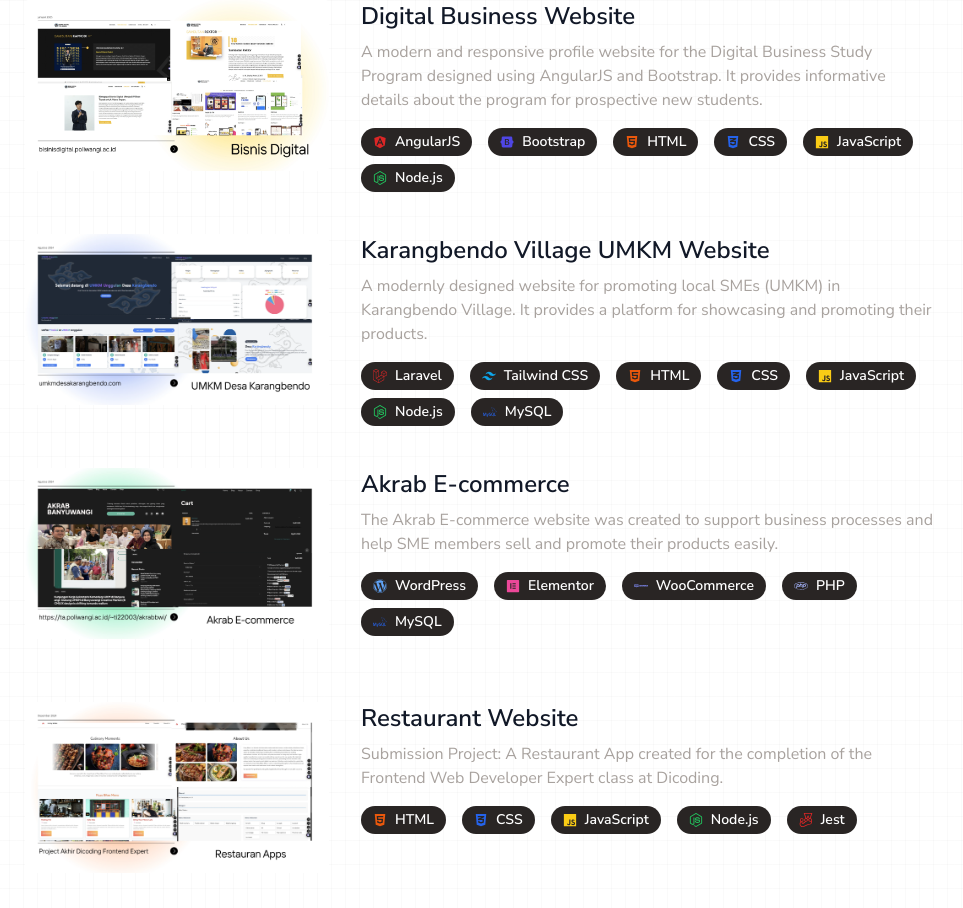
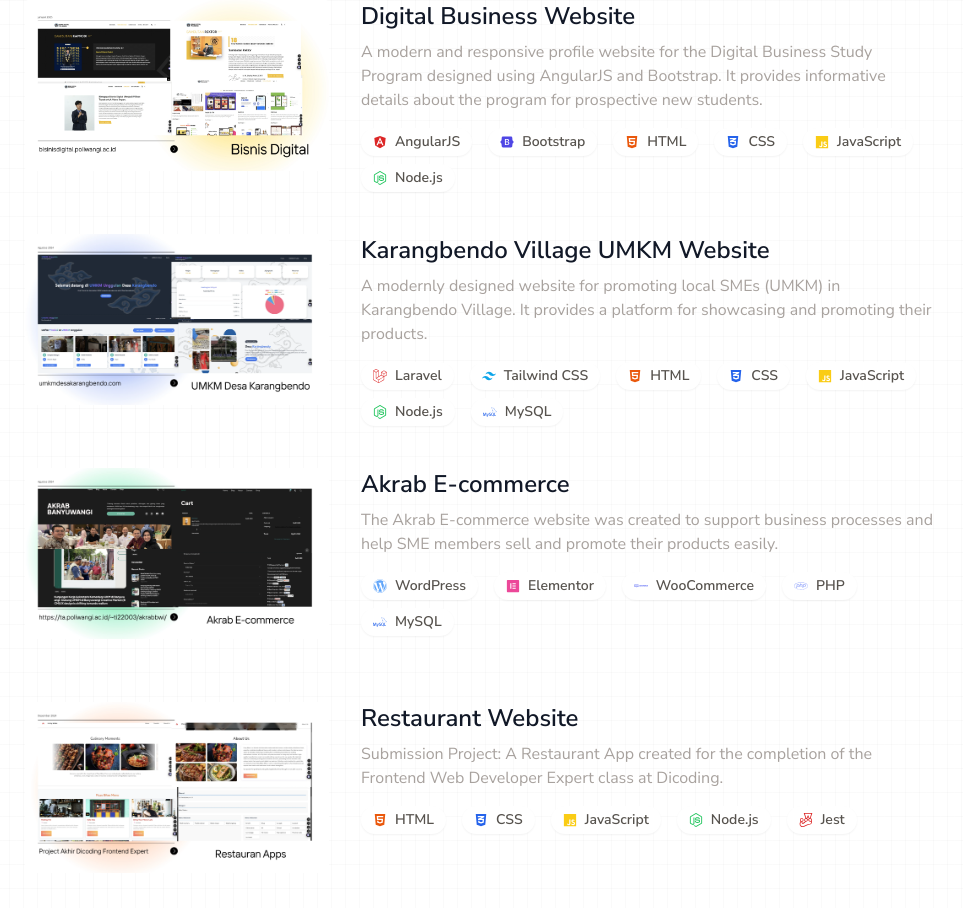
Before and after one commit to RahmadFahrurrozi/new-porto-rozi, a React (Vite) app: page / in a window 1280 px wide. Shown: the part 1440-2348 px from the top of the page, without its empty margins (159-1122 px from the left). Built offline with nearby package versions, Linux system fonts and the light colour scheme; the HTML template or start-up script is replaced by a standard one.

Commit message:
refactor: standardize import quotes and improve code formatting in Projects component

```diff
--- a/src/components/Projects.jsx
+++ b/src/components/Projects.jsx
@@ -17,9 +17,9 @@
 import { IoLogoJavascript } from "react-icons/io5";
 import { SiMysql, SiJest, SiWoocommerce } from "react-icons/si";
 import { motion } from "framer-motion";
-import { LazyLoadImage } from 'react-lazy-load-image-component';
+import { LazyLoadImage } from "react-lazy-load-image-component";
 
-import 'react-lazy-load-image-component/src/effects/blur.css';
+import "react-lazy-load-image-component/src/effects/blur.css";
 
 const iconMap = {
   FaAngular: <FaAngular className="text-red-600" />,
@@ -54,9 +54,9 @@
   };
 
   const handleImageLoad = (imageId) => {
-    setImagesLoaded(prev => ({
+    setImagesLoaded((prev) => ({
       ...prev,
-      [imageId]: true
+      [imageId]: true,
     }));
   };
 
@@ -79,7 +79,7 @@
             <motion.div
               className="w-full lg:w-1/4 relative group"
               whileInView={{ opacity: 1, x: 0 }}
-              initial={{ opacity: 0, x: 0}}
+              initial={{ opacity: 0, x: 0 }}
               transition={{ duration: 1 }}
             >
               <div className="relative group">
@@ -129,7 +129,7 @@
               <div className="mb-2 flex flex-row flex-wrap items-center gap-2">
                 {Project.technologies.map((tech) => (
                   <motion.div
-                    className="flex flex-row mr-2 items-center gap-2 rounded-full bg-stone-800 px-3 py-1 text-sm font-semibold text-white"
+                    className="flex flex-row mr-2 items-center gap-2 rounded-full bg-white shadow-sm px-3 py-1 text-sm font-semibold text-stone-600 dark:bg-stone-800 dark:text-stone-200"
                     whileInView={{ opacity: 1, y: 0 }}
                     initial={{ opacity: 0, y: 100 }}
                     transition={{ duration: 1 }}
```
